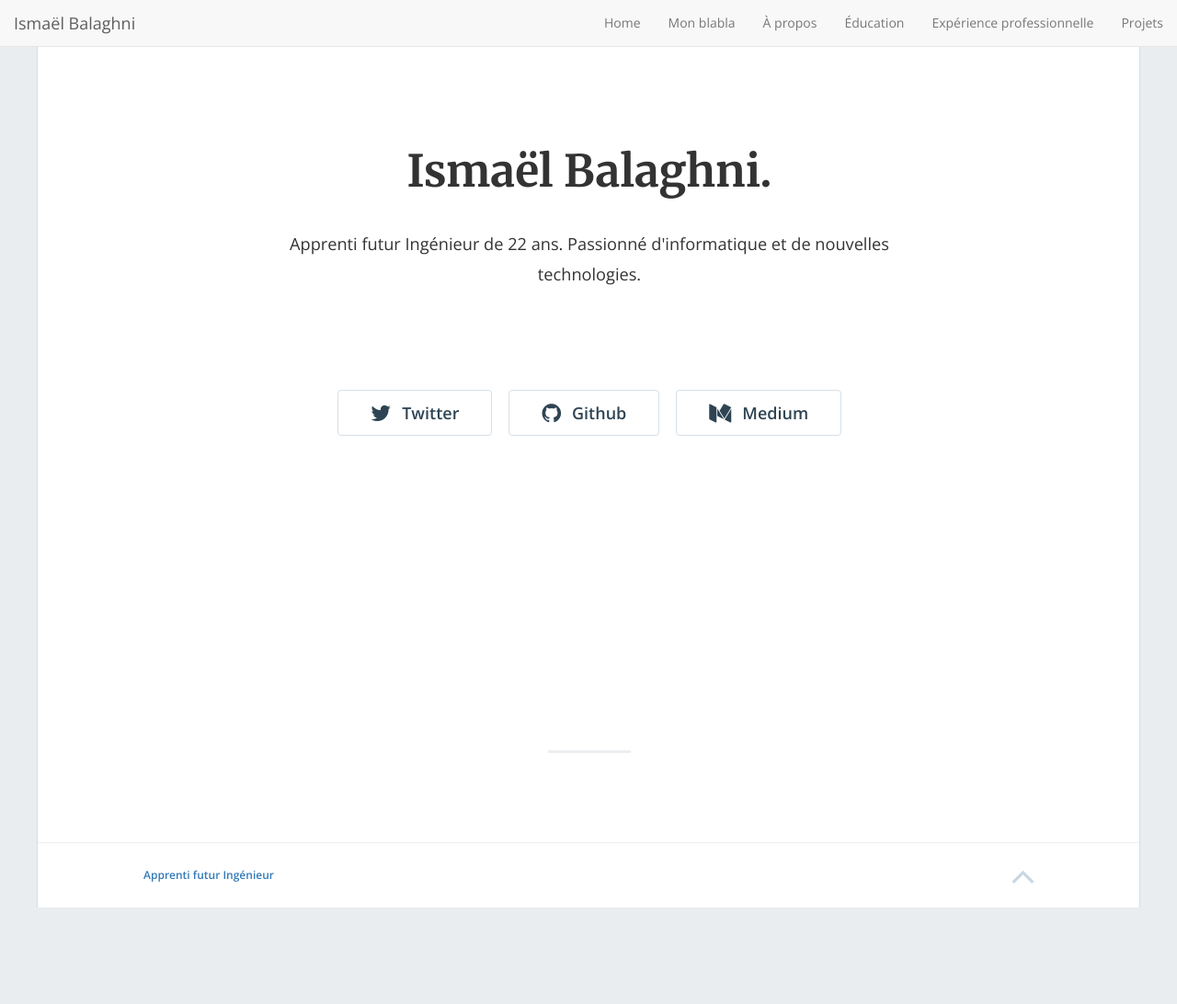
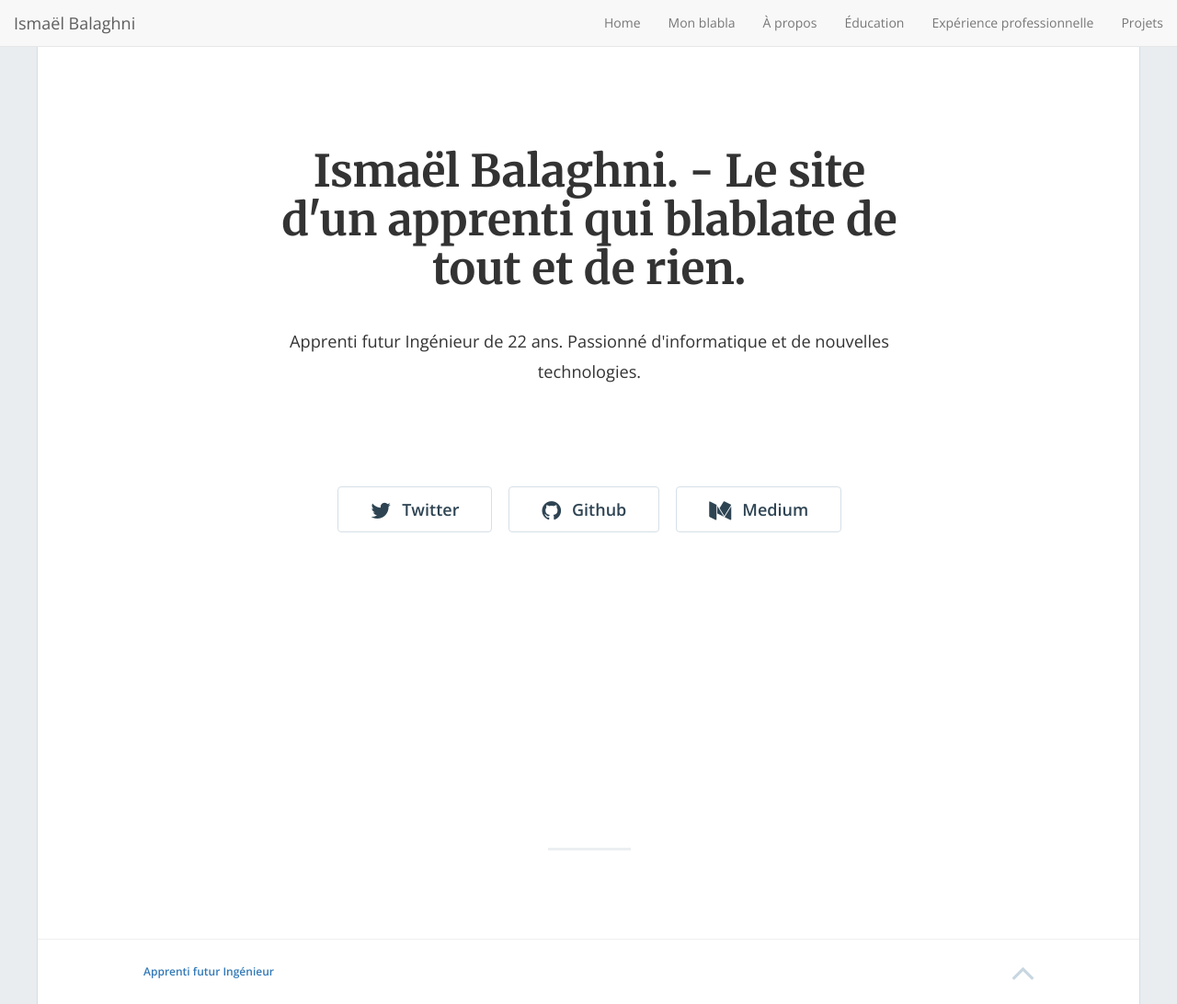
Before and after one commit to ismaelbalaghni/old-ismaelbalaghni, a Jekyll site: the page built from index.md, in a window 1280 px wide and 1092 px high. Shown: the whole window at 92% size. Built offline with Jekyll 4.4.1, drawn with Linux system fonts in a browser that asks for light colours; nearby versions of some CDN libraries; the list of posts is cut into pages by our own code.

Commit message:
Update _config.yml

```diff
--- a/_config.yml
+++ b/_config.yml
@@ -13,7 +13,7 @@
 # you will see them accessed via {{ site.title }}, {{ site.email }}, and so on.
 # You can create any custom variable you would like, and they will be accessible
 # in the templates via {{ site.myvariable }}.
-title: "Ismaël Balaghni."
+title: "Ismaël Balaghni. - Le site d'un apprenti qui blablate de tout et de rien."
 email: 'contact@ismaelbalaghni.eu'
 description: "Apprenti futur Ingénieur de 22 ans. Passionné d'informatique et de nouvelles technologies."
 baseurl: "" # the subpath of your site, e.g. /blog
```
